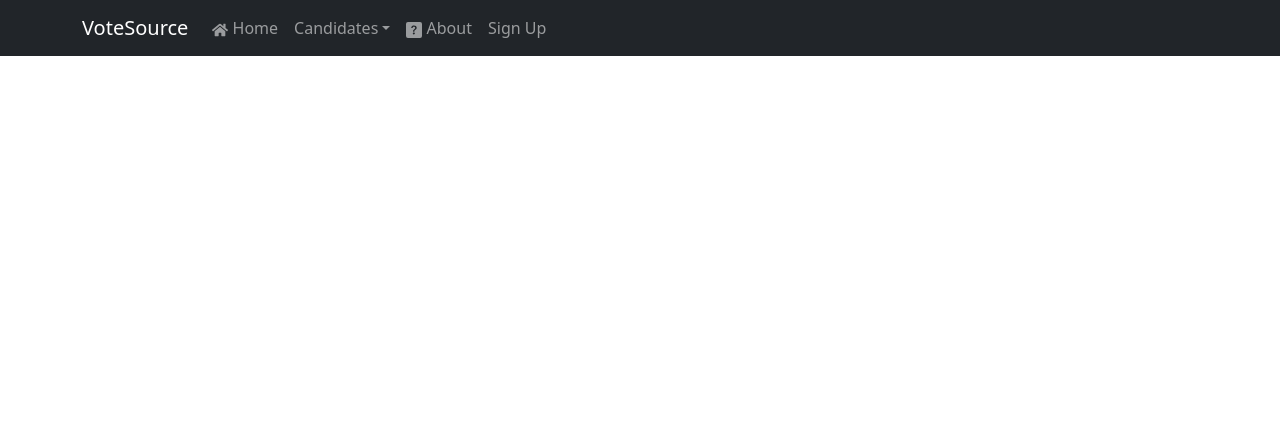
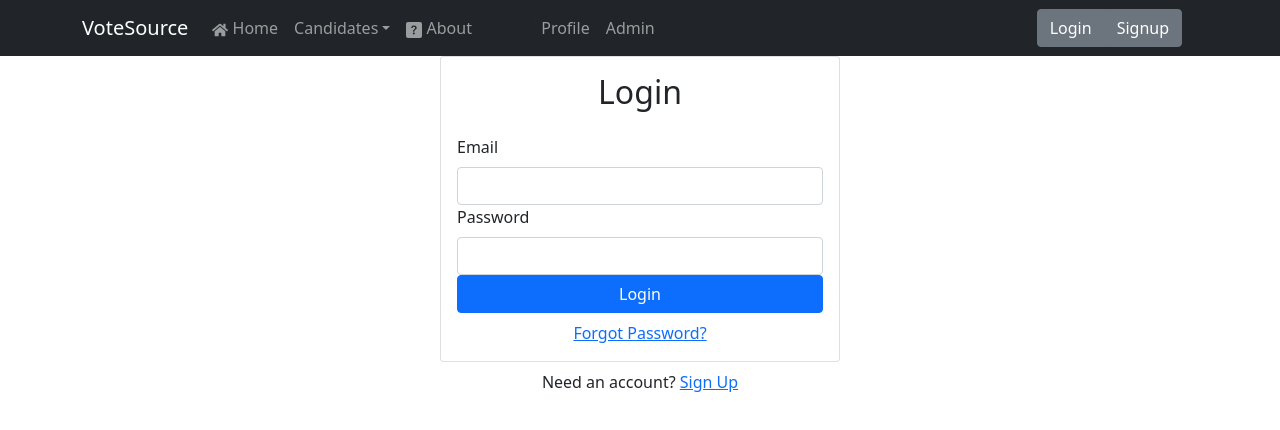
Before and after one commit to cianjameskelly/VoteSource---Senior-Design-Project, a React (Create React App) app: page /login in a window 1280 px wide. Shown: the top 430 px of the page. Built offline with nearby package versions, Linux system fonts and the light colour scheme; no server answers.

Commit message:
added more auth functionality and news

```diff
--- a/package.json
+++ b/package.json
@@ -14,10 +14,15 @@
     "react": "^17.0.2",
     "react-bootstrap": "^1.6.4",
     "react-dom": "^17.0.2",
+    "react-firebaseui": "^6.0.0",
     "react-icons": "^4.3.1",
+    "react-iframe": "^1.8.0",
+    "react-redux": "^7.2.6",
+    "react-redux-firebase": "^3.10.0",
     "react-router-dom": "^5.3.0",
     "react-scripts": "4.0.3",
     "react-spacer": "^1.3.0",
+    "redux": "^4.1.2",
     "uuid": "^8.3.2",
     "web-vitals": "^1.0.1"
   },
--- /dev/null
+++ b/src/components/Admin.js
@@ -0,0 +1,16 @@
+import Iframe from 'react-iframe'
+import React from 'react'
+
+export default function Admin() {
+    return (
+        <div style={{
+            position: 'absolute', left: '25%', top: '10%'
+        }}>
+            <Iframe url="https://app.jetadmin.io/app/votesource_admin/prod/page/firebase_politicians_list"
+                    width="900px"
+                    height="750px"
+                    position="absolute"
+                    />
+        </div>
+    )
+}
--- a/src/components/Home.js
+++ b/src/components/Home.js
@@ -5,8 +5,9 @@ import PersonIcon from '@material-ui/icons/Person';
 import {Typography} from '@material-ui/core';
 import Grid from './Grid'
 import { BsChevronRight } from 'react-icons/bs';
-import { Button } from 'react-bootstrap';
+import { Button, Row } from 'react-bootstrap';
 import { Link } from "react-router-dom";
+import Iframe from 'react-iframe'
 
 const theme = createMuiTheme({
     palette: {
@@ -88,6 +89,24 @@ function Home() {
               </Button>
             </Link>
         </ThemeProvider>
+        <Row lg={2}>
+          <div style={{ left: '25%'
+          }}>
+            <h1>Nassau News</h1>
+            <Iframe url="https://www.newsday.com/long-island/nassau"
+              width="700px"
+              height="500px"
+            />
+          </div>
+          <div style={{ right: '25%'
+          }}>
+            <h1>Suffolk News</h1>
+            <Iframe url="https://www.suffolkcountynews.net/"
+              width="700px"
+              height="500px"
+            />
+          </div>
+        </Row>
         </div>
     );
 }
--- a/src/components/Login.js
+++ b/src/components/Login.js
@@ -1,10 +1,62 @@
-import React, { Component } from 'react'
+import React, { useRef, useState } from "react"
+import { Form, Button, Card, Alert, Container } from "react-bootstrap"
+import { useAuth } from "../contexts/AuthContext"
+import { Link, useHistory } from "react-router-dom"
 
-export default class Login extends Component {
-    render() {
-        return (
-            <>
-            </>
-              )
+export default function Login() {
+  const emailRef = useRef()
+  const passwordRef = useRef()
+  const { login } = useAuth()
+  const [error, setError] = useState("")
+  const [loading, setLoading] = useState(false)
+  const history = useHistory()
+
+  async function handleSubmit(e) {
+    e.preventDefault()
+
+    try {
+      setError("")
+      setLoading(true)
+      await login(emailRef.current.value, passwordRef.current.value)
+      history.push("/home")
+    } catch {
+      setError("Failed to sign in")
     }
+
+    setLoading(false)
+  }
+
+  return (
+    <Container
+        className="d-flex align-items-center justify-content-center"
+    >
+      <div className="w-50" style={{ maxWidth: "400px" }}>
+      <Card>
+        <Card.Body>
+          <h2 className="text-center mb-4">Login</h2>
+          {error && <Alert variant="danger">{error}</Alert>}
+          <Form onSubmit={handleSubmit}>
+            <Form.Group id="email">
+              <Form.Label>Email</Form.Label>
+              <Form.Control type="email" ref={emailRef} required />
+            </Form.Group>
+            <Form.Group id="password">
+              <Form.Label>Password</Form.Label>
+              <Form.Control type="password" ref={passwordRef} required />
+            </Form.Group>
+            <Button disabled={loading} className="w-100" type="submit">
+              Login
+            </Button>
+          </Form>
+          <div className="w-100 text-center mt-2">
+              <Link to='/forgot-password'>Forgot Password?</Link>
+          </div>
+        </Card.Body>
+      </Card>
+      <div className="w-100 text-center mt-2">
+        Need an account? <Link to="/regsignup">Sign Up</Link>
+      </div>
+      </div>
+    </Container>
+  )
 }
--- a/src/components/Navbar.js
+++ b/src/components/Navbar.js
@@ -1,6 +1,7 @@
 import React from 'react'
 import * as ReactBootStrap from 'react-bootstrap'
-import { BrowserRouter as Router, Switch, Route, Link } from 'react-router-dom'
+import { BrowserRouter as Router, Switch, Route, Link, useHistory } from 'react-router-dom'
+import { useAuth } from "../contexts/AuthContext"
 import About from './About';
 import Home from './Home';
 import Polis from './Polis';
@@ -11,12 +12,36 @@ import { FaHome } from 'react-icons/fa'
 import { BsFillQuestionSquareFill } from 'react-icons/bs'
 import { NavDropdown } from 'react-bootstrap';
 import Login from './Login'
-import Register from './Signup'
 import PoliProfile from './PoliProfile'
 import Signup from './Signup';
 import RegSignup from './RegSignup';
+import Admin from './Admin';
+import Profile from './Profile';
+import PrivateRoute from './PrivateRoute';
 
 export default function NavbarElements() {
+    const { logout, currentUser } = useAuth()
+    const history = useHistory()
+
+    const handleLogoutClick = () => {
+        logout()
+        history.push('/home')
+    }
+
+    const authButton = () => {
+        if (currentUser === null) {
+            return (
+                <ReactBootStrap.ButtonGroup>
+                    <ReactBootStrap.Button variant="secondary" as={Link} to="/login">Login</ReactBootStrap.Button>
+                    <ReactBootStrap.Button variant="secondary" as={Link} to="/regsignup">Signup</ReactBootStrap.Button>
+                </ReactBootStrap.ButtonGroup>
+            )
+
+        } else {
+            return <ReactBootStrap.Button variant="secondary" onClick={handleLogoutClick}>Logout</ReactBootStrap.Button>
+        }
+    }
+
     return (
         <Router>
         <div>
@@ -34,9 +59,14 @@ export default function NavbarElements() {
                                 <NavDropdown.Item><Link as={Link} to={'/bronx'}>Bronx</Link></NavDropdown.Item>
                             </NavDropdown>
                             <ReactBootStrap.Nav.Link as={Link} to={'/about'}><BsFillQuestionSquareFill></BsFillQuestionSquareFill> About</ReactBootStrap.Nav.Link>
-                            <ReactBootStrap.Nav.Link as={Link} to={'/regsignup'}> Sign Up</ReactBootStrap.Nav.Link>
+                            <ReactBootStrap.Nav> Logout</ReactBootStrap.Nav>
+                            <ReactBootStrap.Nav.Link as={Link} to={'/profile'}> Profile</ReactBootStrap.Nav.Link>
+                            <ReactBootStrap.Nav.Link as={Link} to={'/admin'}> Admin</ReactBootStrap.Nav.Link>
                         </ReactBootStrap.Nav>
                     </ReactBootStrap.Navbar.Collapse>
+                    <ReactBootStrap.Form inline className="mx-3">
+                        {authButton()}
+                    </ReactBootStrap.Form>
                 </ReactBootStrap.Container>
             </ReactBootStrap.Navbar>
         </div>
@@ -72,6 +102,12 @@ export default function NavbarElements() {
                 <Route path="/poliprofile">
                     <PoliProfile />
                 </Route>
+                <Route path="/admin">
+                    <Admin />
+                </Route>
+                <PrivateRoute exact path="/profile">
+                    <Profile />
+                </PrivateRoute>
             </Switch>
         </div>
         </Router>
--- /dev/null
+++ b/src/components/PrivateRoute.js
@@ -0,0 +1,16 @@
+import React from "react"
+import { Route, Redirect } from "react-router-dom"
+import { useAuth } from "../contexts/AuthContext"
+
+export default function PrivateRoute({ component: Component, ...rest }) {
+  const { currentUser } = useAuth()
+
+  return (
+    <Route
+      {...rest}
+      render={props => {
+        return currentUser ? <Component {...props} /> : <Redirect to="/login" />
+      }}
+    ></Route>
+  )
+}
--- /dev/null
+++ b/src/components/Profile.js
@@ -0,0 +1,45 @@
+import React, { useState } from 'react'
+import { Card, Button, Alert, Container } from "react-bootstrap"
+import { useAuth } from "../contexts/AuthContext"
+import { Link, useHistory } from "react-router-dom"
+
+export default function Profile() {
+const [error, setError] = useState("")
+  const { currentUser, logout } = useAuth()
+  const history = useHistory()
+
+  async function handleLogout() {
+    setError("")
+
+    try {
+      await logout()
+      history.push("/home")
+    } catch {
+      setError("Failed to log out")
+    }
+  }
+
+  return (
+    <Container
+        className="d-flex align-items-center justify-content-center"
+    >
+      <div className="w-50" style={{ maxWidth: "400px" }}>
+      <Card>
+        <Card.Body>
+          <h2 className="text-center mb-4">Profile</h2>
+          {error && <Alert variant="danger">{error}</Alert>}
+          <strong>Email:</strong> {currentUser.email}
+          <Link to="/update-profile" className="btn btn-primary w-100 mt-3">
+            Update Profile
+          </Link>
+        </Card.Body>
+      </Card>
+      <div className="w-100 text-center mt-2">
+        <Button variant="link" onClick={handleLogout}>
+          Log Out
+        </Button>
+      </div>
+      </div>
+    </Container>
+  )
+}
--- a/src/components/RegSignup.js
+++ b/src/components/RegSignup.js
@@ -1,5 +1,5 @@
 import React, { useRef, useState } from "react"
-import { Form, Button, Card, Alert } from "react-bootstrap"
+import { Form, Button, Card, Alert, Container } from "react-bootstrap"
 import { useAuth } from "../contexts/AuthContext"
 import { Link, useHistory } from "react-router-dom"
 
@@ -23,7 +23,7 @@ export default function RegSignup() {
       setError("")
       setLoading(true)
       await signup(emailRef.current.value, passwordRef.current.value)
-      history.push("/")
+      history.push("/home")
     } catch {
       setError("Failed to create an account")
     }
@@ -32,7 +32,10 @@ export default function RegSignup() {
   }
 
   return (
-    <>
+    <Container
+        className="d-flex align-items-center justify-content-center"
+    >
+      <div className="w-50" style={{ maxWidth: "400px" }}>
       <Card>
         <Card.Body>
           <h2 className="text-center mb-4">Sign Up</h2>
@@ -59,6 +62,7 @@ export default function RegSignup() {
       <div className="w-100 text-center mt-2">
         Already have an account? <Link to="/login">Log In</Link>
       </div>
-    </>
+      </div>
+    </Container>
   )
 }
--- a/src/components/Signup.js
+++ b/src/components/Signup.js
@@ -62,20 +62,6 @@ export default function Signup() {
                     <Card.Body>
                         <h2 className="text-center mb-4">Register as a Politician!</h2>
                         <h6>Input your information below to be displayed in the VoteSource Politician Database!</h6>
-                        <Form onSubmit={handleSubmit}>
-                            <Form.Group id="email">
-                                <Form.Label>Email</Form.Label>
-                                <Form.Control type="email" ref={emailRef} required />
-                            </Form.Group>
-                            <Form.Group id="password">
-                                <Form.Label>Password</Form.Label>
-                                <Form.Control type="password" ref={passwordRef} required />
-                            </Form.Group>
-                            <Form.Group id="password-confirm">
-                                <Form.Label>Password Confirmation</Form.Label>
-                                <Form.Control type="password" ref={passwordConfirmRef} required />
-                                </Form.Group>
-                        </Form>
                         <Form>
                             <Form.Group>
                                 <Form.Label>Full Name</Form.Label>
@@ -100,9 +86,7 @@ export default function Signup() {
                                 <Form.Control type="text" onChange={(e) => setImg(e.target.value)} required />
                             </Form.Group>
                         </Form>
-                        <Link to="/polis">
-                            <Button diabled={loading} type="submit" onClick={() => addPoli({ name, party, position, img, id: uuidv4() })}>Sign Up</Button>
-                        </Link>
+                        <Button diabled={loading} type="submit" onClick={() => addPoli({ name, party, position, img, id: uuidv4() })}>Register Data to Database</Button>
                     </Card.Body>
                 </Card>
             </div>
--- a/src/contexts/AuthContext.js
+++ b/src/contexts/AuthContext.js
@@ -15,6 +15,14 @@ export function AuthProvider({ children }) {
     return auth.createUserWithEmailAndPassword(email, password)
   }
 
+  function login(email, password) {
+    return auth.signInWithEmailAndPassword(email, password)
+  }
+
+  function logout() {
+    return auth.signOut()
+  }
+
   useEffect(() => {
     const unsubscribe = auth.onAuthStateChanged(user => {
       setCurrentUser(user)
@@ -26,7 +34,9 @@ export function AuthProvider({ children }) {
 
   const value = {
     currentUser,
-    signup
+    signup,
+    logout,
+    login
   }
 
   return (
```
Also changed, not shown: 1 other file (tests, documents, lock files or other folders).
